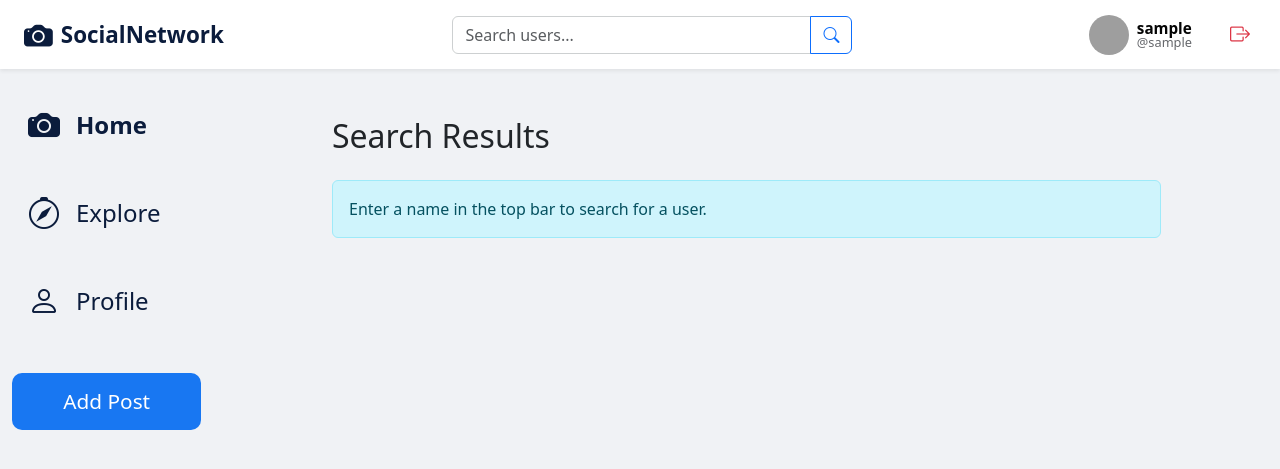
After one commit to SaraVerdiani/PPM-SocialNetwork, a Django app: page /users/search/ in a window 1280 px wide. The commit adds this page. Shown: the top 469 px of the page. Run offline with Django 5.2, Linux system fonts and the light colour scheme; the visitor is signed in with stand-in values (Sample User, id 1); parts of the project's set-up code (start-up, migrations or seed data) failed here and were passed over; grey boxes are pictures that could not be loaded.

Commit message:
Aggiunta barra di ricerca utenti

```diff
--- a/static/css/style.css
+++ b/static/css/style.css
@@ -1489,6 +1489,80 @@ a {
     background-color: var(--bg-panel)
 }
 
+.nav-search-wrapper {
+    flex-grow: 1;
+    max-width: 400px;
+    margin-left: 1rem;
+    margin-right: 1rem;
+}
+.search-form {
+    display: flex;
+    width: 100%;
+}
+.search-input {
+    background-color: white;
+    border-color: var(--button-grey);
+}
+
+.nav-profile-link,
+.profile-handle {
+    display: none;
+}
+
+.brand-link,
+.navbar-actions,
+.search-form {
+    margin: 0;
+}
+
+.brand-text {
+    display: none;
+}
+
+.search-container {
+    margin-top: 1.5rem;
+}
+
+.search-title {
+    margin-bottom: 1.5rem;
+}
+
+.search-meta-text,
+.search-bio {
+    color: gray;
+}
+
+.search-list-item {
+    display: flex;
+    align-items: center;
+    padding: 1rem;
+}
+
+.search-avatar {
+    width: 50px;
+    height: 50px;
+    border-radius: 50%;
+    margin-right: 1rem;
+    object-fit: cover;
+}
+
+.search-username {
+    margin-bottom: 0;
+    font-weight: 700;
+}
+
+.search-empty-alert {
+    text-align: center;
+    border: 1px solid var(--border-light);
+    margin-top: 1rem;
+}
+
+@media (min-width: 576px) {
+    .brand-text {
+        display: inline;
+    }
+}
+
 @media (max-width: 650px) {
     .users-grid {
         grid-template-columns: 1fr;
@@ -1546,6 +1620,11 @@ a {
     .navbar-actions {
         gap: 1.5rem;
     }
+
+    .nav-search-wrapper {
+        margin-left: 3rem;
+        margin-right: 3rem;
+    }
 }
 
 @media (max-width: 900px) {
@@ -1566,6 +1645,11 @@ a {
     .btn-create-post {
         font-size: 1.2rem;
         padding: 0.6rem;
+    }
+
+    .nav-profile-link,
+    .profile-handle {
+        display: flex;
     }
 }
 
--- a/templates/base.html
+++ b/templates/base.html
@@ -15,19 +15,31 @@
 
     {% block navbar %}
     <nav class="navbar sticky-top shadow-sm main-navbar">
+
         <a href="{% url 'feed:home' %}" class="navbar-brand brand-link">
             <i class="bi bi-camera-fill brand-icon"></i>
             <span class="brand-text">SocialNetwork</span>
         </a>
 
+        <div class="nav-search-wrapper">
+            <form action="{% url 'users:search' %}" method="GET" class="search-form">
+                <div class="input-group">
+                    <input type="text" name="q" class="form-control search-input" placeholder="Search users..." aria-label="Search" value="{{ request.GET.q }}">
+                    <button class="btn btn-outline-primary" type="submit">
+                        <i class="bi bi-search"></i>
+                    </button>
+                </div>
+            </form>
+        </div>
+
         <div class="navbar-actions">
             <div class="nav-icon-btn user-menu-wrapper">
                 <a href="{% url 'users:profile' request.user.username %}" class="nav-icon-btn">
-                <img src="https://ui-avatars.com/api/?name={{ request.user.username }}&background=0D8ABC&color=fff" class="nav-profile-avatar" alt="Profile">
-                    </a>
-                <a href="{% url 'users:profile' request.user.username %}" class="nav-profile-link d-none d-lg-flex">
+                    <img src="https://ui-avatars.com/api/?name={{ request.user.username }}&background=0D8ABC&color=fff" class="nav-profile-avatar" alt="Profile">
+                </a>
+                <a href="{% url 'users:profile' request.user.username %}" class="nav-profile-link">
                     <span class="profile-name">{{ request.user.username }}</span>
-                    <span class="profile-handle d-none d-lg-flex">@{{ request.user.username|lower }}</span>
+                    <span class="profile-handle">@{{ request.user.username|lower }}</span>
                 </a>
             </div>
 
@@ -38,6 +50,7 @@
                 </button>
             </form>
         </div>
+
     </nav>
     {% endblock %}
 
--- /dev/null
+++ b/templates/sitecontent/search_results.html
@@ -0,0 +1,41 @@
+{% extends "base.html" %}
+
+{% block title %}Results for "{{ query }}"{% endblock %}
+
+{% block content %}
+<div class="col-12 col-md-8 mx-auto search-container">
+
+    <h2 class="search-title">Search Results</h2>
+
+    {% if query %}
+        <p class="search-meta-text">You searched for: <strong>{{ query }}</strong></p>
+
+        <div class="list-group shadow-sm search-list">
+            {% for result in results %}
+                <a href="{% url 'users:profile' result.username %}" class="list-group-item list-group-item-action search-list-item">
+                    <img src="https://ui-avatars.com/api/?name={{ result.username }}&background=0D8ABC&color=fff"
+                         class="search-avatar"
+                         alt="{{ result.username }}'s avatar">
+
+                    <div>
+                        <h5 class="search-username">{{ result.username }}</h5>
+                        {% if result.bio %}
+                            <small class="search-bio">{{ result.bio|truncatechars:50 }}</small>
+                        {% endif %}
+                    </div>
+                </a>
+            {% empty %}
+                <div class="alert alert-light search-empty-alert">
+                    No users found matching "<strong>{{ query }}</strong>".
+                </div>
+            {% endfor %}
+        </div>
+
+    {% else %}
+        <div class="alert alert-info">
+            Enter a name in the top bar to search for a user.
+        </div>
+    {% endif %}
+
+</div>
+{% endblock %}
--- a/users/urls.py
+++ b/users/urls.py
@@ -21,5 +21,6 @@ urlpatterns = [
     path('profile/<str:username>/following/', views.follow_list, {'follow_type': 'following'}, name='following'),
     path('profile/<str:username>/ban', views.ban_user, name='ban_user'),
     path('profile/<str:username>/unban/', views.unban_user, name='unban_user'),
+    path('search/', views.search_users, name='search'),
 
 ]
--- a/users/views.py
+++ b/users/views.py
@@ -175,3 +175,17 @@ def unban_user(request, username):
     messages.success(request, f"User {username} has been successfully unbanned.")
 
     return redirect(request.META.get('HTTP_REFERER', 'feed:home'))
+
+@login_required
+def search_users(request):
+    query = request.GET.get('q', '')
+    results = []
+
+    if query:
+        results = User.objects.filter(username__icontains=query, is_active=True)
+
+    context = {
+        'query': query,
+        'results': results
+    }
+    return render(request, 'sitecontent/search_results.html', context)
```
